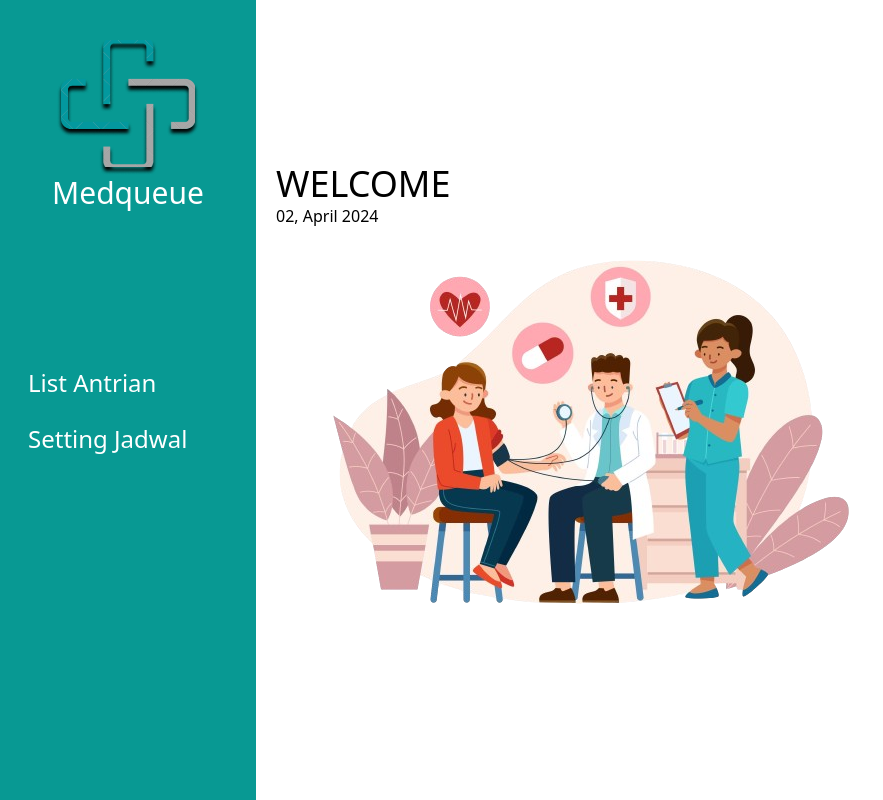
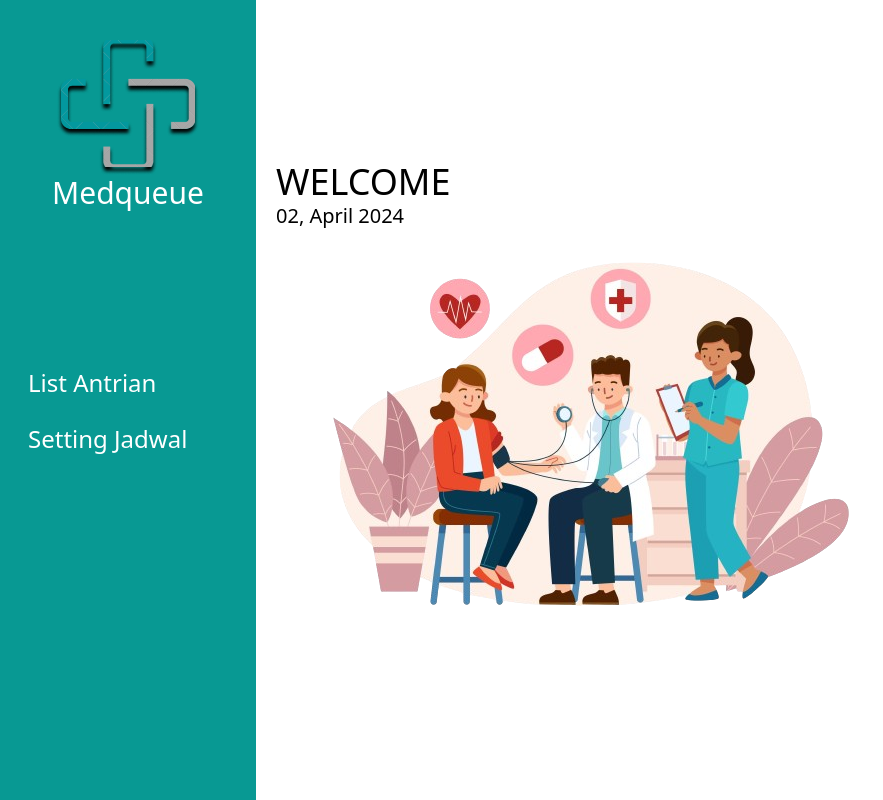
Before and after one commit to Medqueue-Alta/Medqueue-FE, a React (Vite) app: page / in a window 1280 px wide. Shown: the whole page, without its empty margins (0-883 px from the left). Built offline with nearby package versions, Linux system fonts and the light colour scheme.

Commit message:
fix: fix text size on faskes dashboard

```diff
--- a/src/pages/FaskesHome.tsx
+++ b/src/pages/FaskesHome.tsx
@@ -17,7 +17,7 @@ const FaskesHome = () => {
         </FaskesSidebar>
         <div className="ml-5">
             <h1 className="text-4xl">WELCOME</h1>
-            <h3>02, April 2024</h3>
+            <h3 className="text-xl">02, April 2024</h3>
             <img src={Vector}/>
         </div>
    </FaskesLayout>
```
